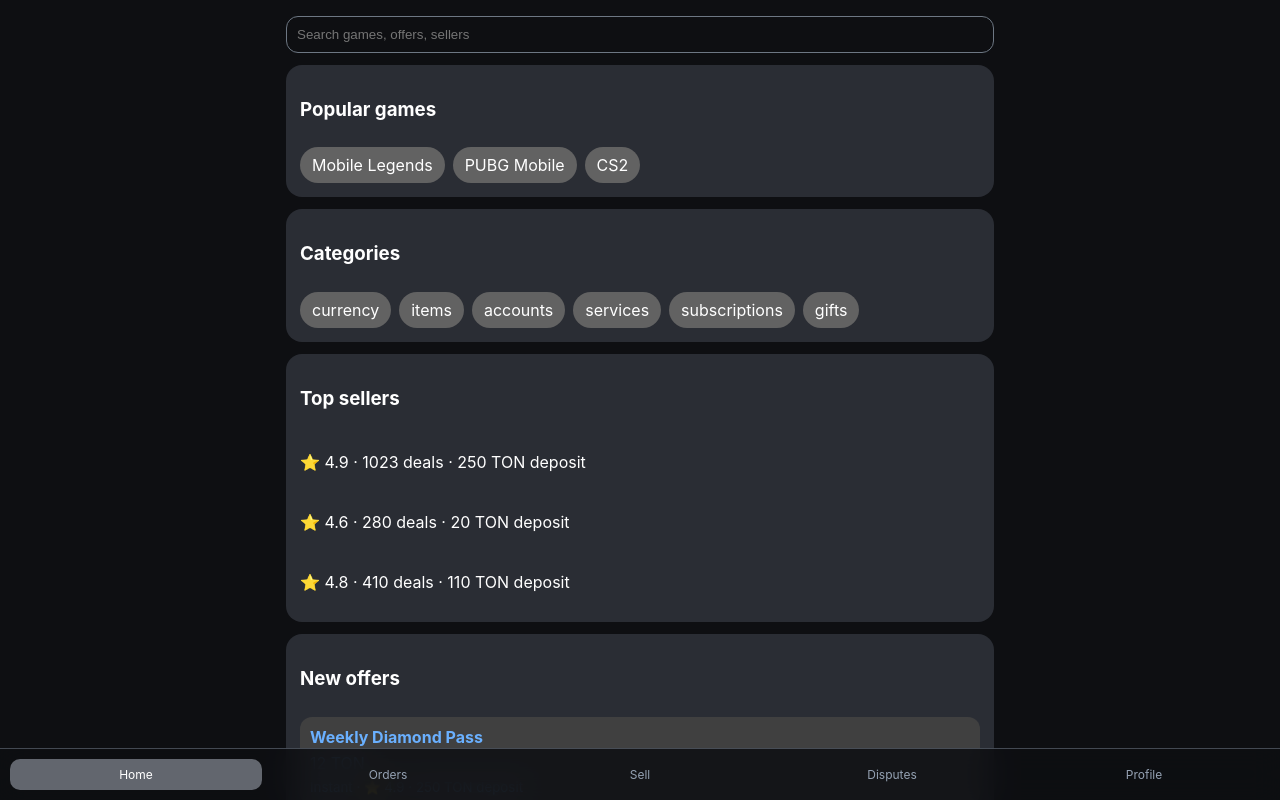
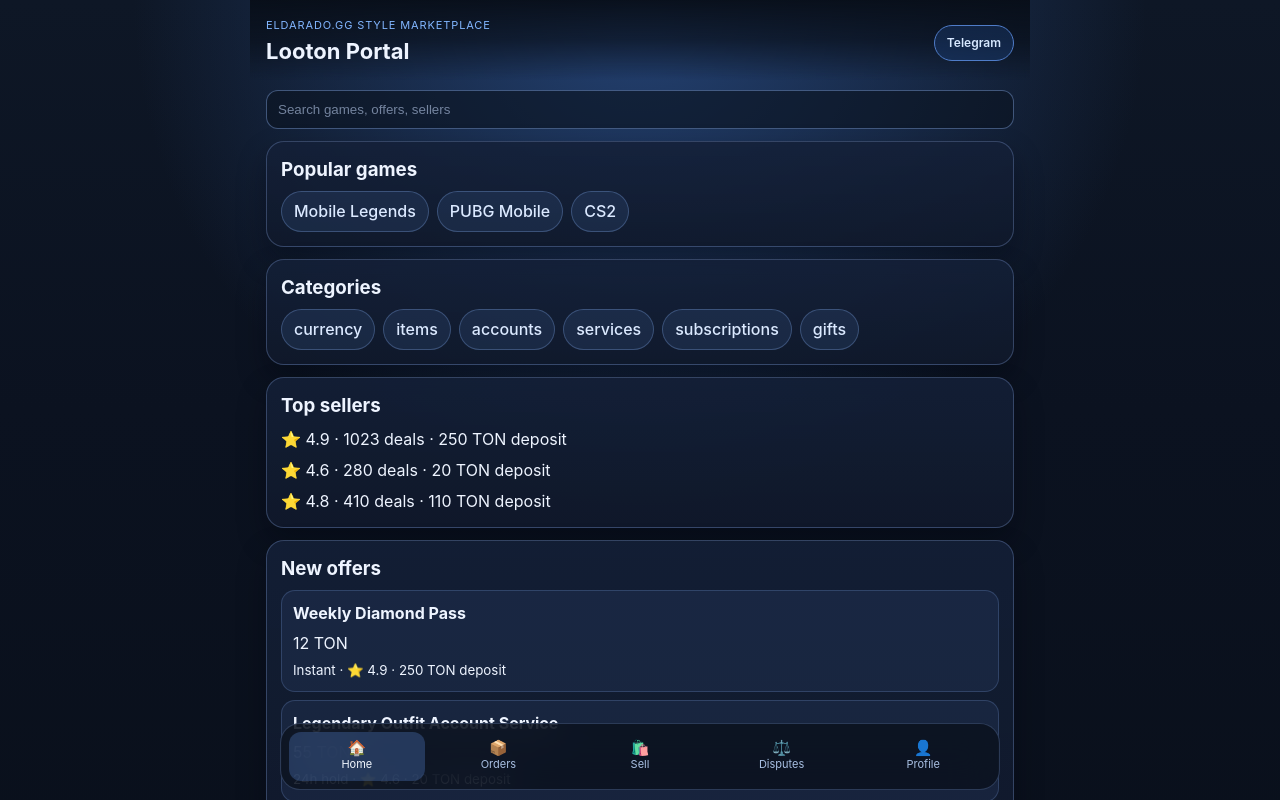
Before and after one commit to WHILE828282/Looton, a React (Vite) app: page / in a window 1280 px wide. Shown: the top 800 px of the page. Built offline with nearby package versions, Linux system fonts and the light colour scheme; what @tonconnect/ui-react would draw is missing.

Commit message:
Redesign UI with Telegram portal style layout

```diff
--- a/src/components/Layout.tsx
+++ b/src/components/Layout.tsx
@@ -1,24 +1,40 @@
 import { Link, Outlet, useLocation } from 'react-router-dom'
 
 const tabs = [
-  { to: '/', label: 'Home' },
-  { to: '/orders', label: 'Orders' },
-  { to: '/sell', label: 'Sell' },
-  { to: '/disputes', label: 'Disputes' },
-  { to: '/profile', label: 'Profile' }
+  { to: '/', label: 'Home', icon: '🏠' },
+  { to: '/orders', label: 'Orders', icon: '📦' },
+  { to: '/sell', label: 'Sell', icon: '🛍️' },
+  { to: '/disputes', label: 'Disputes', icon: '⚖️' },
+  { to: '/profile', label: 'Profile', icon: '👤' }
 ]
 
 export const Layout = () => {
   const location = useLocation()
+
   return (
     <div className="app">
-      <main className="main"><Outlet /></main>
+      <header className="topbar">
+        <div>
+          <p className="topbar-eyebrow">eldarado.gg style marketplace</p>
+          <h1 className="topbar-title">Looton Portal</h1>
+        </div>
+        <span className="topbar-badge">Telegram</span>
+      </header>
+
+      <main className="main">
+        <Outlet />
+      </main>
+
       <nav className="bottom-nav">
-        {tabs.map((tab) => (
-          <Link key={tab.to} className={location.pathname === tab.to ? 'tab active' : 'tab'} to={tab.to}>
-            {tab.label}
-          </Link>
-        ))}
+        {tabs.map((tab) => {
+          const active = location.pathname === tab.to
+          return (
+            <Link key={tab.to} className={active ? 'tab active' : 'tab'} to={tab.to}>
+              <span className="tab-icon" aria-hidden>{tab.icon}</span>
+              <span>{tab.label}</span>
+            </Link>
+          )
+        })}
       </nav>
     </div>
   )
--- a/src/styles.css
+++ b/src/styles.css
@@ -1,6 +1,8 @@
 :root {
-  color-scheme: light dark;
-  font-family: Inter, system-ui, sans-serif;
+  font-family: Inter, -apple-system, BlinkMacSystemFont, 'Segoe UI', sans-serif;
+  line-height: 1.45;
+  font-weight: 400;
+  color-scheme: dark;
 }
 
 * {
@@ -9,22 +11,63 @@
 
 body {
   margin: 0;
-  background: var(--tg-theme-bg-color, #0e0f12);
-  color: var(--tg-theme-text-color, #fff);
+  min-height: 100vh;
+  background:
+    radial-gradient(circle at top, #244273 0%, rgba(36, 66, 115, 0) 42%),
+    linear-gradient(180deg, #0e1726 0%, #0b1220 40%, #090f1a 100%);
+  color: var(--tg-theme-text-color, #eef4ff);
 }
 
 a {
-  color: var(--tg-theme-link-color, #6ab0ff);
+  color: inherit;
   text-decoration: none;
 }
 
 .app {
   min-height: 100vh;
+  padding-bottom: 96px;
+}
+
+.topbar {
+  position: sticky;
+  top: 0;
+  z-index: 5;
+  max-width: 780px;
+  margin: 0 auto;
+  padding: 18px 16px 12px;
+  display: flex;
+  align-items: center;
+  justify-content: space-between;
+  background: linear-gradient(180deg, rgba(8, 14, 24, 0.95), rgba(8, 14, 24, 0.65), transparent);
+  backdrop-filter: blur(8px);
+}
+
+.topbar-eyebrow {
+  margin: 0;
+  color: #82b6ff;
+  font-size: 11px;
+  letter-spacing: 0.08em;
+  text-transform: uppercase;
+}
+
+.topbar-title {
+  margin: 2px 0 0;
+  font-size: 22px;
+}
+
+.topbar-badge {
+  border-radius: 999px;
+  padding: 8px 12px;
+  font-size: 12px;
+  font-weight: 600;
+  color: #d7e8ff;
+  border: 1px solid #4f7cc8;
+  background: rgba(41, 94, 180, 0.24);
 }
 
 .main {
-  padding: 16px 16px 90px;
-  max-width: 740px;
+  padding: 10px 16px 0;
+  max-width: 780px;
   margin: 0 auto;
 }
 
@@ -34,56 +77,72 @@ a {
 }
 
 .card {
-  background: color-mix(in srgb, var(--tg-theme-bg-color, #181b22) 92%, #fff 8%);
-  padding: 14px;
-  border-radius: 16px;
   display: grid;
   gap: 8px;
+  padding: 14px;
+  border-radius: 18px;
+  border: 1px solid rgba(146, 181, 245, 0.28);
+  background: linear-gradient(180deg, rgba(20, 32, 56, 0.86), rgba(16, 25, 43, 0.9));
+  box-shadow: 0 14px 28px rgba(2, 7, 15, 0.35);
+}
+
+.card h3,
+.card h4,
+.card p {
+  margin: 0;
 }
 
 .chips {
   display: flex;
+  flex-wrap: wrap;
   gap: 8px;
-  flex-wrap: wrap;
 }
 
 .chip {
-  border: 0;
+  border: 1px solid rgba(126, 161, 225, 0.33);
   border-radius: 999px;
   padding: 8px 12px;
-  background: color-mix(in srgb, var(--tg-theme-bg-color, #1e1e1e) 70%, #fff 30%);
-  color: var(--tg-theme-text-color, #fff);
+  background: rgba(84, 126, 193, 0.15);
+  color: #dbe9ff;
+  font-weight: 500;
 }
 
 .row {
   display: grid;
   gap: 6px;
-  padding: 10px;
-  border-radius: 12px;
-  background: color-mix(in srgb, var(--tg-theme-bg-color, #1e1e1e) 85%, #fff 15%);
+  padding: 11px;
+  border-radius: 14px;
+  border: 1px solid rgba(123, 157, 220, 0.24);
+  background: rgba(72, 103, 160, 0.14);
 }
 
 .input {
   width: 100%;
   border-radius: 12px;
-  border: 1px solid var(--tg-theme-hint-color, #6d7783);
-  background: transparent;
+  border: 1px solid rgba(136, 172, 236, 0.42);
+  background: rgba(12, 21, 35, 0.65);
   color: inherit;
-  padding: 10px;
+  padding: 11px;
+}
+
+.input::placeholder {
+  color: rgba(183, 202, 234, 0.6);
 }
 
 .btn {
   border: 0;
   border-radius: 14px;
-  padding: 12px;
-  background: var(--tg-theme-button-color, #2ea6ff);
+  padding: 12px 14px;
+  background: linear-gradient(135deg, #2d8cff, #58a8ff);
   color: #fff;
-  font-weight: 600;
+  font-weight: 700;
+  text-align: center;
 }
 
 .btn.secondary {
-  background: color-mix(in srgb, var(--tg-theme-bg-color, #1e1e1e) 72%, #fff 28%);
-  color: inherit;
+  background: rgba(98, 131, 188, 0.25);
+  border: 1px solid rgba(122, 163, 236, 0.32);
+  color: #e4efff;
 }
 
 .badge {
@@ -95,58 +154,51 @@ a {
   text-transform: capitalize;
 }
 
-.badge.neutral {
-  background: #58607033;
-  color: #c9d1e1;
-}
-
-.badge.warn {
-  background: #eab3082f;
-  color: #facc15;
-}
-
-.badge.ok {
-  background: #22c55e2a;
-  color: #4ade80;
-}
-
-.badge.danger {
-  background: #ef44442d;
-  color: #f87171;
-}
+.badge.neutral { background: #7295ca3f; color: #c6dcff; }
+.badge.warn { background: #d3aa2d33; color: #f9d773; }
+.badge.ok { background: #2dc08336; color: #7ce9ba; }
+.badge.danger { background: #eb616138; color: #ffb1b1; }
 
 .timeline {
   margin: 0;
   padding-left: 18px;
-  color: var(--tg-theme-hint-color, #9aa7b6);
+  color: #adbfdd;
 }
 
-.timeline li {
-  margin: 4px 0;
-}
+.timeline li { margin: 4px 0; }
 
 .bottom-nav {
   position: fixed;
-  bottom: 0;
-  left: 0;
-  right: 0;
+  left: 50%;
+  transform: translateX(-50%);
+  bottom: 10px;
+  width: min(720px, calc(100% - 18px));
   display: grid;
   grid-template-columns: repeat(5, 1fr);
-  padding: 10px;
-  backdrop-filter: blur(14px);
-  background: color-mix(in srgb, var(--tg-theme-bg-color, #0e0f12) 85%, transparent);
-  border-top: 1px solid color-mix(in srgb, var(--tg-theme-hint-color, #95a2b3) 40%, transparent);
+  gap: 6px;
+  padding: 8px;
+  border-radius: 20px;
+  border: 1px solid rgba(135, 171, 235, 0.26);
+  backdrop-filter: blur(18px);
+  background: rgba(9, 16, 27, 0.78);
 }
 
 .tab {
-  text-align: center;
+  display: grid;
+  justify-items: center;
+  gap: 2px;
   padding: 8px 4px;
-  border-radius: 10px;
-  color: var(--tg-theme-hint-color, #95a2b3);
-  font-size: 12px;
+  border-radius: 12px;
+  color: #a9c0e3;
+  font-size: 11px;
+}
+
+.tab-icon {
+  font-size: 15px;
+  line-height: 1;
 }
 
 .tab.active {
-  color: var(--tg-theme-text-color, #fff);
-  background: color-mix(in srgb, var(--tg-theme-bg-color, #1f2530) 70%, #fff 30%);
+  color: #f3f8ff;
+  background: rgba(79, 123, 197, 0.34);
 }
```
Also changed, not shown: 1 other file (tests, documents, lock files or other folders).
